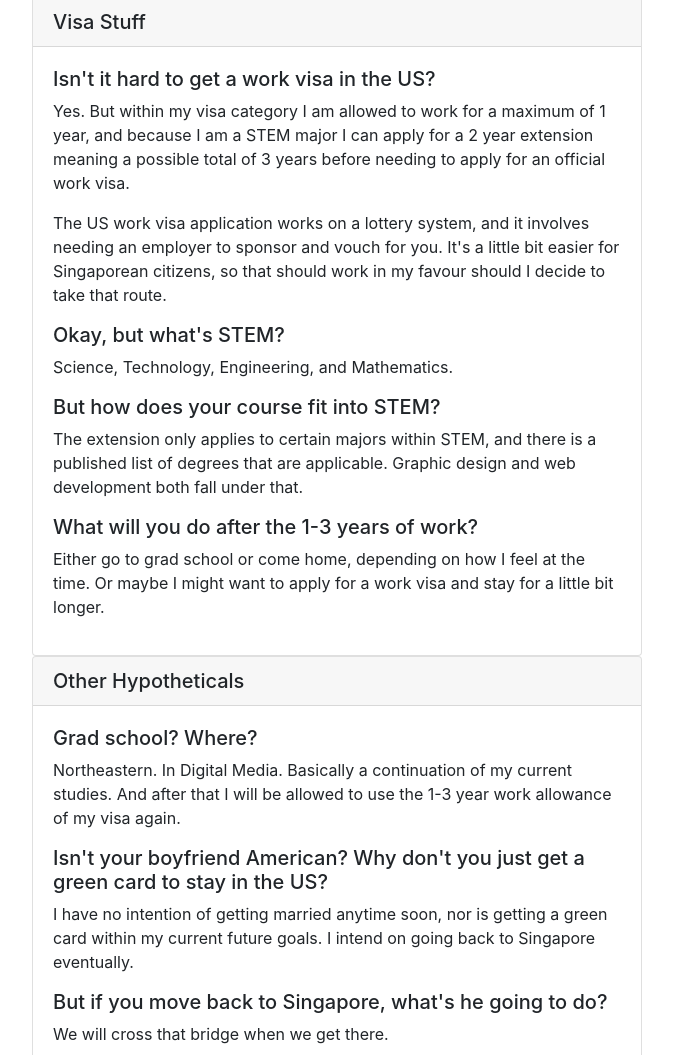
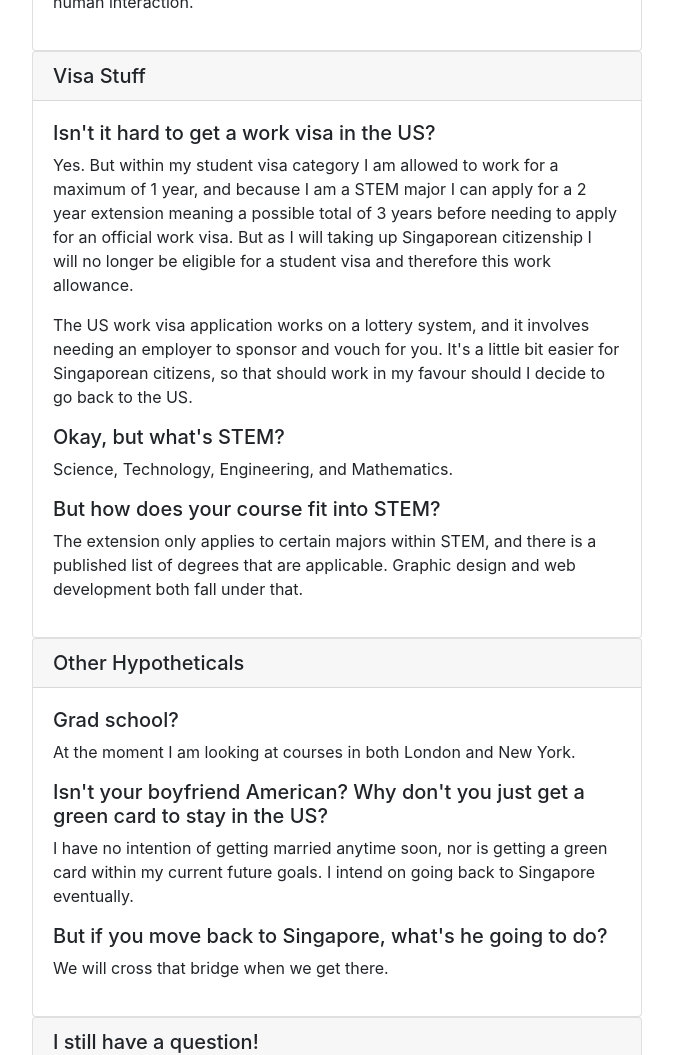
Before and after one commit to huangcuilyn/future-faq, a plain HTML site: page index.html in a window 1280 px wide. Shown: the part 1656-2711 px from the top of the page, without its empty margins (303-976 px from the left). Drawn offline with nearby package versions, Linux system fonts and the light colour scheme.

Commit message:
updated bc singaporean soon

```diff
--- a/index.html
+++ b/index.html
@@ -22,7 +22,7 @@
         <div class="container col-lg-6 col-md-8">
             <h1 class="display-4">So you've heard I'm graduating...</h1>
             <p class=lead>You will be able to ask any additional questions after reading the document.
-                <br><small>Also keep in mind that I am 22 years old and am not required to have my entire life, career, and future planned out. I am taking things as they come.</small></p>
+                <br><small>Also keep in mind that I am 22 years old and am not required to have my entire life, career, and future planned out. I am taking things as they come. Updated as of 15 September 2018.</small></p>
             <div class="">
                 <h5>Jump to section</h5>
                 <ul class="list-unstyled list-inline">
@@ -43,7 +43,7 @@
                     <div id="collapseOne" class="collapse show" aria-labelledby="headingOne" data-parent="#accordion">
                         <div class="card-body">
                             <h5 class="question">What is your life plan after graduation?</h5>
-                            <p class="answer">I don't know yet. In an ideal world I want to get a job in December and stay in the US for 1-3 years.</p>
+                            <p class="answer">I don't know yet. <s>In an ideal world I want to get a job in December and stay in the US for 1-3 years.</s> I will be heading back to Singapore for an indefinite period of time to process my Singaporean citizenship.</p>
                             <h5 class="question">What kind of job are you looking for?</h5>
                             <p class="answer">I'd like to work within the tech industry, doing some sort of digital design/web development work. Preferably a large startup. If you know anyone that might want to hire me, here's my <a href="http://linkedin.com/in/huangcuilyn">LinkedIn</a>, <a href="http://huangcuilyn.com">online portfolio</a> and <a href="https://huangcuilyn.com/s/resume">resume.</a></p>
                         </div>
@@ -57,9 +57,9 @@
                     <div id="collapseTwo" class="collapse show" aria-labelledby="headingTwo" data-parent="#accordion">
                         <div class="card-body">
                             <h5 class="question">Do you plan on staying in Boston?</h5>
-                            <p class="answer">In terms of where I will be looking for a job, yes. Maybe New York but I don't really want to move.</p>
+                            <p class="answer"><s>In terms of where I will be looking for a job, yes. Maybe New York but I don't really want to move.</s> Not anymore.</p>
                             <h5 class="question">What happens if you don't get a job?</h5>
-                            <p class="answer">Then I'll probably go home for a bit. Or maybe go straight to grad school. I have some time to figure it out.</p>
+                            <p class="answer">At the moment I am not even remotely looking for a job because I have no idea what continent I'll be on in 5 months.</p>
                             <h5 class="question">So you like life at Boston/Northeastern?</h5>
                             <p class="answer">Yes.</p>
                             <h5 class="question">Isn't it cold?</h5>
@@ -89,14 +89,12 @@
                     <div id="collapseFour" class="collapse show" aria-labelledby="headingFour" data-parent="#accordion">
                         <div class="card-body">
                             <h5 class="question">Isn't it hard to get a work visa in the US?</h5>
-                            <p class="answer">Yes. But within my visa category I am allowed to work for a maximum of 1 year, and because I am a STEM major I can apply for a 2 year extension meaning a possible total of 3 years before needing to apply for an official work visa.</p>
-                            <p class="answer">The US work visa application works on a lottery system, and it involves needing an employer to sponsor and vouch for you. It's a little bit easier for Singaporean citizens, so that should work in my favour should I decide to take that route.</p>
+                            <p class="answer">Yes. But within my student visa category I am allowed to work for a maximum of 1 year, and because I am a STEM major I can apply for a 2 year extension meaning a possible total of 3 years before needing to apply for an official work visa. But as I will taking up Singaporean citizenship I will no longer be eligible for a student visa and therefore this work allowance.</p>
+                            <p class="answer">The US work visa application works on a lottery system, and it involves needing an employer to sponsor and vouch for you. It's a little bit easier for Singaporean citizens, so that should work in my favour should I decide to go back to the US.</p>
                             <h5 class="question">Okay, but what's STEM?</h5>
                             <p class="answer">Science, Technology, Engineering, and Mathematics.</p>
                             <h5 class="question">But how does your course fit into STEM?</h5>
                             <p class="answer">The extension only applies to certain majors within STEM, and there is a published list of degrees that are applicable. Graphic design and web development both fall under that.</p>
-                            <h5 class="question">What will you do after the 1-3 years of work?</h5>
-                            <p class="answer">Either go to grad school or come home, depending on how I feel at the time. Or maybe I might want to apply for a work visa and stay for a little bit longer.</p>
                         </div>
                     </div>
                 </div>
@@ -107,8 +105,8 @@
                     </div>
                     <div id="collapseFive" class="collapse show" aria-labelledby="headingFive" data-parent="#accordion">
                         <div class="card-body">
-                            <h5 class="question">Grad school? Where?</h5>
-                            <p class="answer">Northeastern. In Digital Media. Basically a continuation of my current studies. And after that I will be allowed to use the 1-3 year work allowance of my visa again.</p>
+                            <h5 class="question">Grad school?</h5>
+                            <p class="answer">At the moment I am looking at courses in both London and New York.</p>
                             <h5 class="question">Isn't your boyfriend American? Why don't you just get a green card to stay in the US?</h5>
                             <p class="answer">I have no intention of getting married anytime soon, nor is getting a green card within my current future goals. I intend on going back to Singapore eventually.</p>
                             <h5 class="question">But if you move back to Singapore, what's he going to do?</h5>
```
